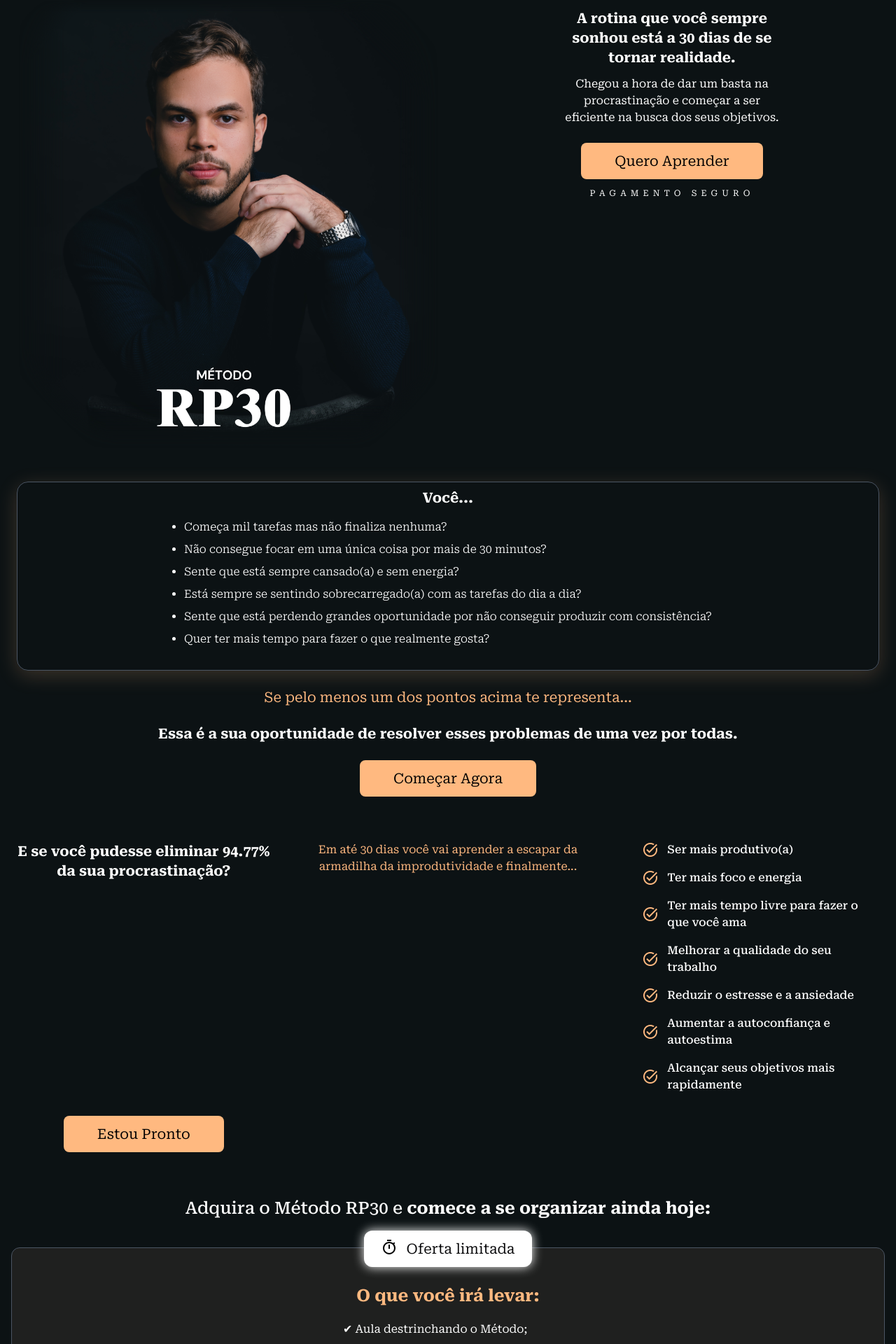
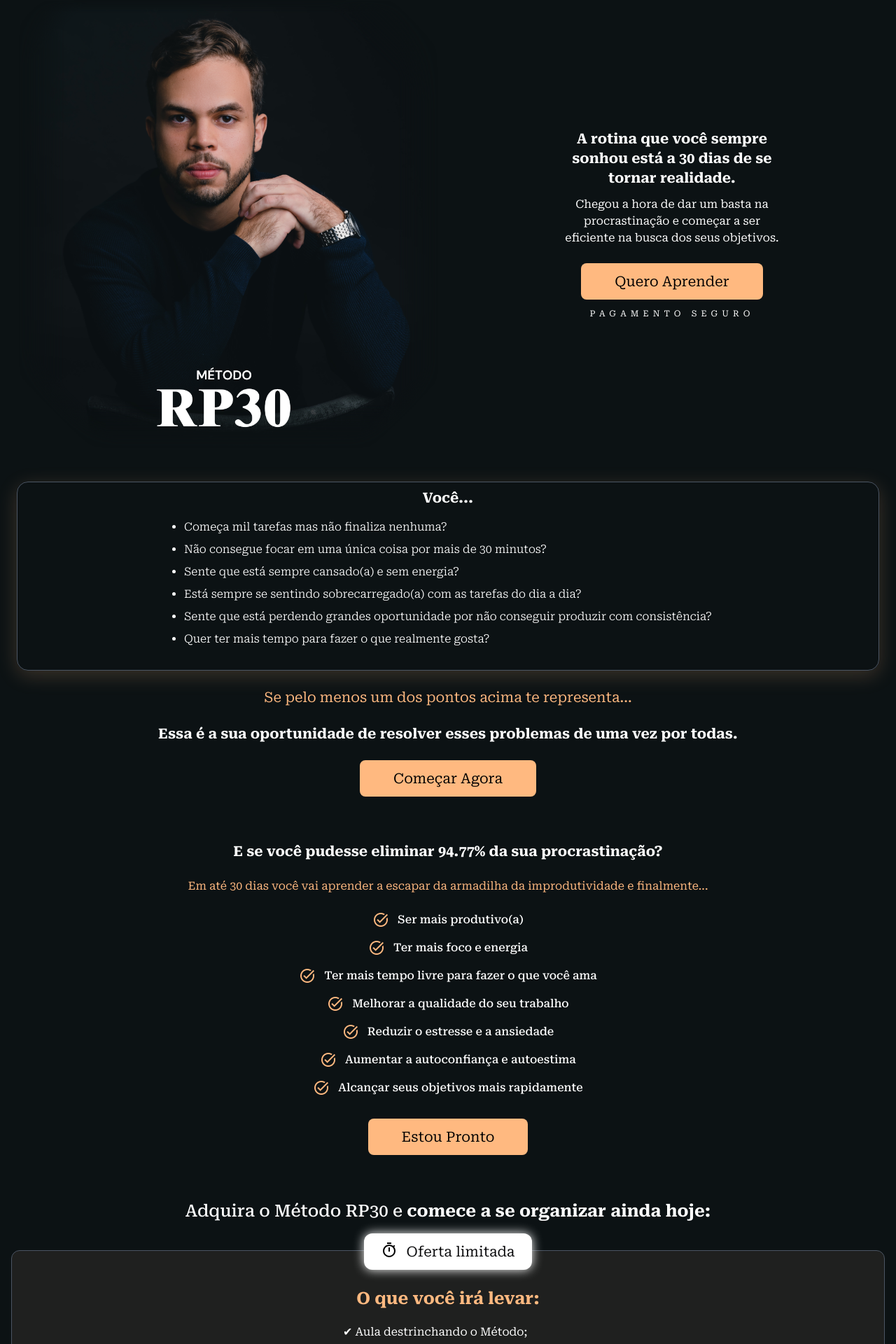
Before and after one commit to marceloakalopes/formUX, a Next.js app: page /rp30 in a window 1280 px wide. Shown: the top 1920 px of the page at 70% size. Built offline with nearby package versions, Linux system fonts and the light colour scheme.

Commit message:
chore: Desktop version

```diff
--- a/src/app/rp30/page.tsx
+++ b/src/app/rp30/page.tsx
@@ -19,7 +19,7 @@ export default function Page() {
           <img src="/banner.png" alt="" />
         </div>
 
-        <div className="flex flex-col items-center gap-0">
+        <div className="flex flex-col items-center justify-center gap-0">
           <h2 className="text-white text-center text-xl w-80 font-bold my-3">
             A rotina que você sempre sonhou está a 30 dias de se tornar
             realidade.
@@ -80,7 +80,7 @@ export default function Page() {
         </div>
       </section>
 
-      <section className="grid max-md:grid-cols-1 max-lg:grid-cols-2 grid-cols-3 gap-6 bg-[#0C1214]">
+      <section className="grid grid-cols-1 gap-6 bg-[#0C1214]">
         <h1 className="px-4 text-white font-bold text-center text-xl">
           E se você pudesse eliminar 94.77% da sua procrastinação?
         </h1>
@@ -88,7 +88,7 @@ export default function Page() {
           Em até 30 dias você vai aprender a escapar da armadilha da
           improdutividade e finalmente...
         </p>
-        <div className="flex flex-col px-12 gap-4 mb-2">
+        <div className="flex max-md:items-start items-center flex-col px-12 gap-4 mb-2">
           <div className="flex gap-3 items-center">
             <img
               className="h-6 select-none"
```
